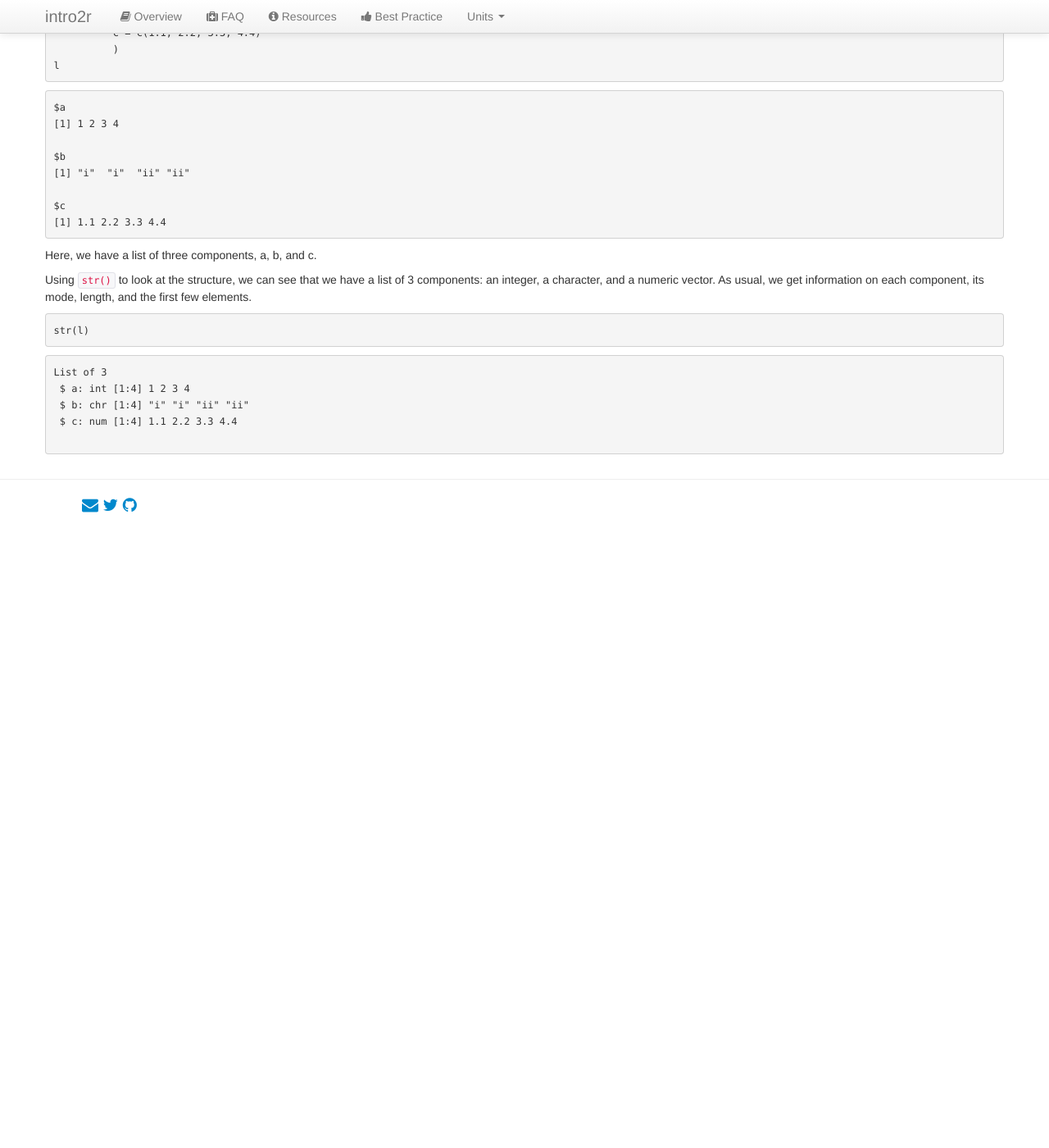
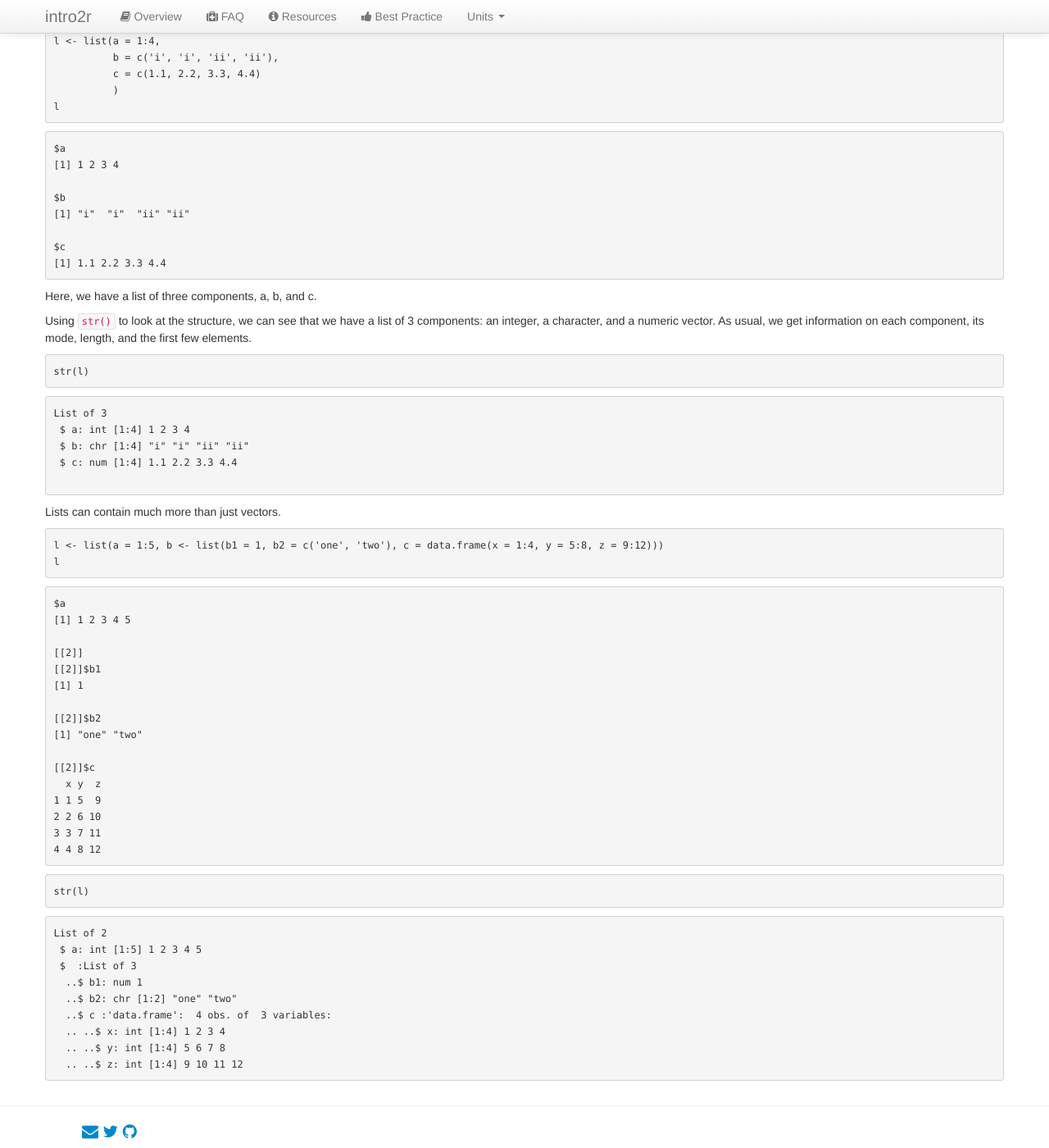
Before and after one commit to intro2r/intro2r, a Jekyll site: the page built from unit2/lists.md, in a window 1280 px wide and 1400 px high, scrolled down 932 px. Shown: the whole window at 82% size. Built offline with Jekyll 4.4.1, drawn with Linux system fonts in a browser that asks for light colours; before the commit the page ends 1568 px from its top, so only the background shows below that.

Commit message:
Update lists.md

````diff
--- a/unit2/lists.md
+++ b/unit2/lists.md
@@ -16,6 +16,8 @@ A list is technically a 1-dimensional object.
 Lists are akin to a a closet (*wardrobe*), where you can hang multiple different hangers off a single main bar (hence the 1d).
 
 ![](http://intro2r.github.io/unit1/img/hangers.jpg)
+
+## How to make a list
 
 Lists are constructed with `list()` (cf. `c()` for atomic vectors).
 
@@ -52,3 +54,42 @@ List of 3
  $ c: num [1:4] 1.1 2.2 3.3 4.4
 
 ```
+
+Lists can contain much more than just vectors.
+```r
+l <- list(a = 1:5, b <- list(b1 = 1, b2 = c('one', 'two'), c = data.frame(x = 1:4, y = 5:8, z = 9:12)))
+l
+```
+```
+$a
+[1] 1 2 3 4 5
+
+[[2]]
+[[2]]$b1
+[1] 1
+
+[[2]]$b2
+[1] "one" "two"
+
+[[2]]$c
+  x y  z
+1 1 5  9
+2 2 6 10
+3 3 7 11
+4 4 8 12
+```
+
+```r
+str(l)
+```
+```
+List of 2
+ $ a: int [1:5] 1 2 3 4 5
+ $  :List of 3
+  ..$ b1: num 1
+  ..$ b2: chr [1:2] "one" "two"
+  ..$ c :'data.frame':	4 obs. of  3 variables:
+  .. ..$ x: int [1:4] 1 2 3 4
+  .. ..$ y: int [1:4] 5 6 7 8
+  .. ..$ z: int [1:4] 9 10 11 12
+```
````
